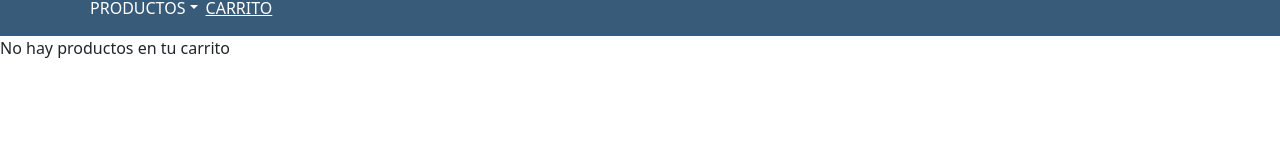
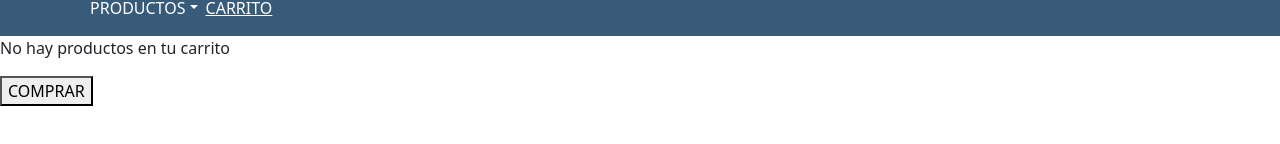
Before and after one commit to mercedeszapata/carte, a React (Create React App) app: page /cart in a window 1280 px wide. Shown: the part 208-352 px from the top of the page. Built offline with nearby package versions, Linux system fonts and the light colour scheme.

Commit message:
cart view3

```diff
--- a/src/Components/Cart/cart.css
+++ b/src/Components/Cart/cart.css
@@ -13,3 +13,8 @@
     background-color: rgb(56,91,122);
     border: none;
 }
+#botonComprar{
+    background-color: rgb(56,91,122);
+    border: none;
+    color:white;
+}
--- a/src/Components/Cart/cart.js
+++ b/src/Components/Cart/cart.js
@@ -5,6 +5,7 @@
 import DeleteIcon from '@mui/icons-material/Delete';
 import './cart.css';
 import Swal from 'sweetalert2/dist/sweetalert2.all';
+import { NavLink } from 'react-router-dom';
 
 
 const Cart =()=>{
@@ -52,7 +53,14 @@
 
   if(carritoCompra.length ==0){
 return(
-  <p>No hay productos en tu carrito</p>
+  <>
+    <p>No hay productos en tu carrito</p>
+    <NavLink to="/">
+      <button>COMPRAR</button>
+    </NavLink>
+  </>
+
+
 );
   }
   else{
```
